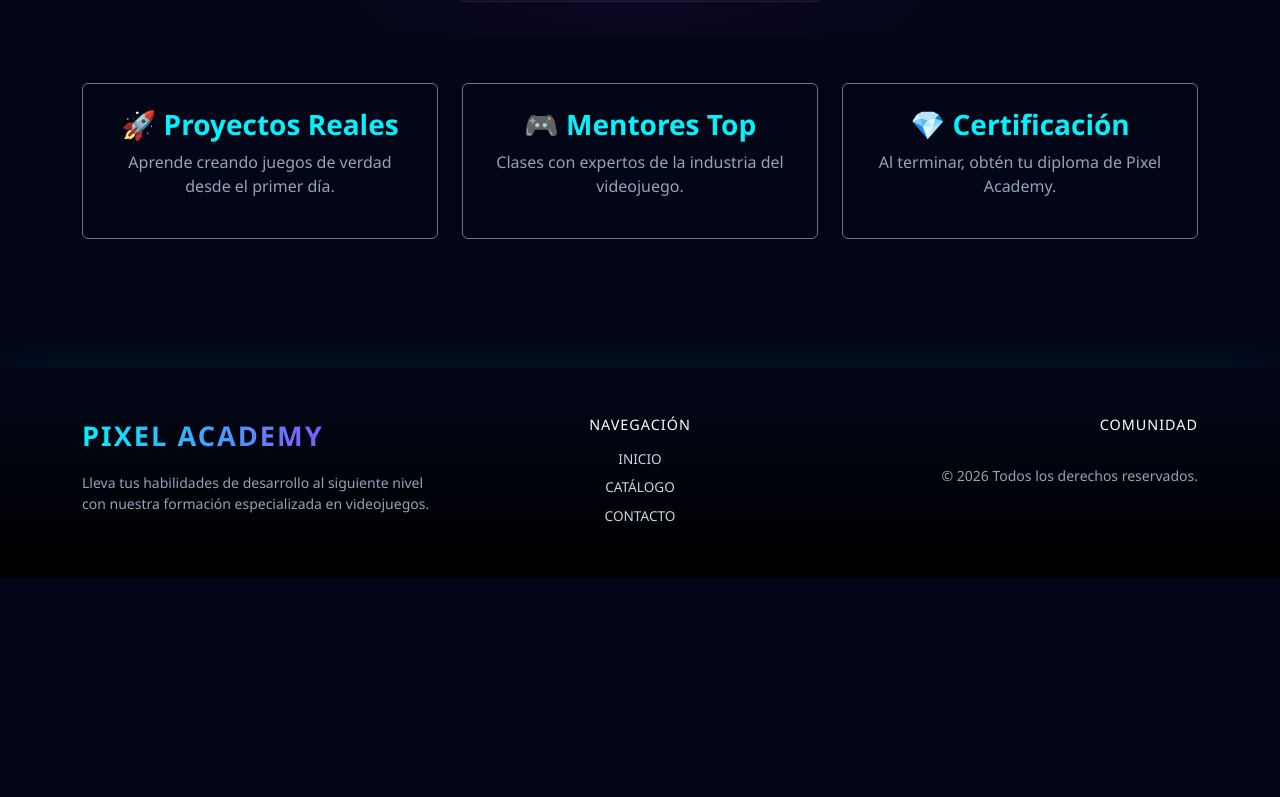
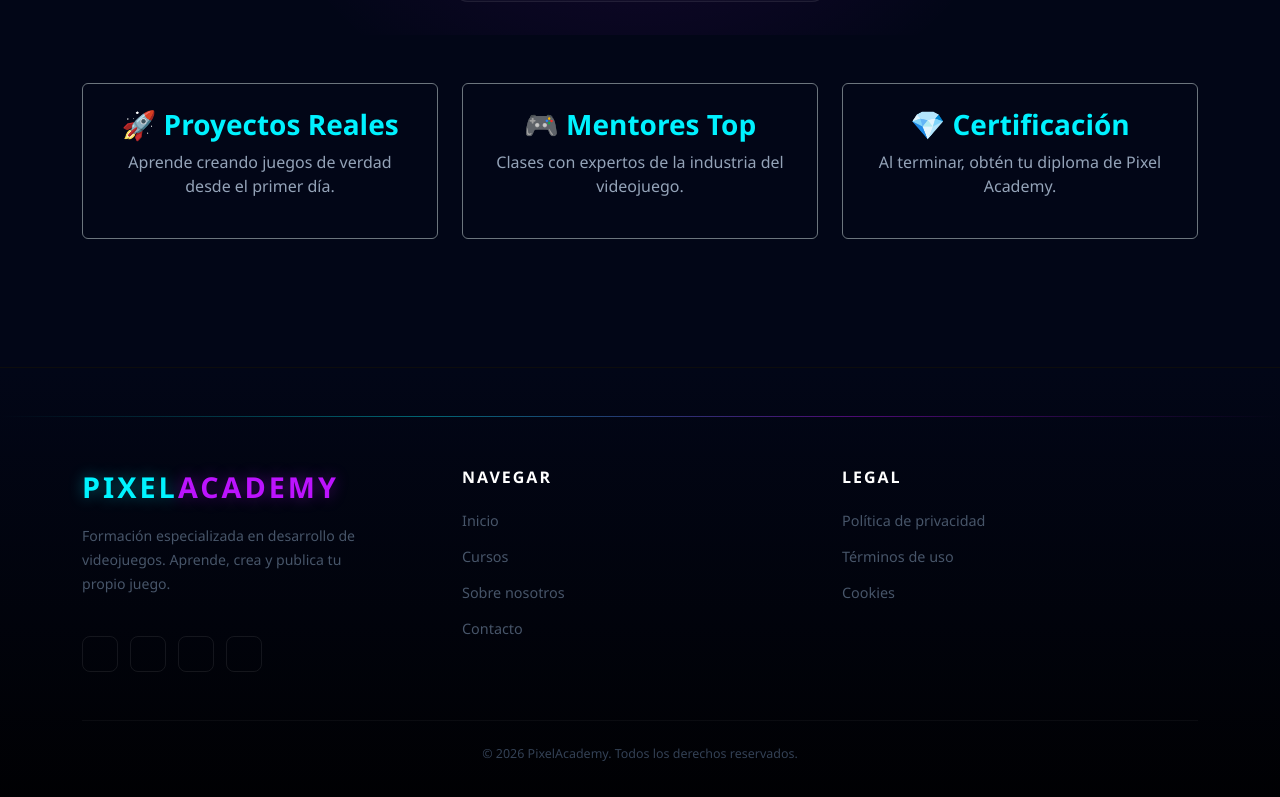
Before and after one commit to Oscar04525/PixelAcademy, an Angular app: page /home in a window 1280 px wide. Shown: the part 605-1402 px from the top of the page. Before the commit the page ends 1183 px from the top, so only its background shows below. Built offline with nearby package versions, Linux system fonts and the light colour scheme.

Commit message:
cambios estéticos en Footer

```diff
--- a/src/app/components/footer/footer.component.css
+++ b/src/app/components/footer/footer.component.css
@@ -0,0 +1,102 @@
+.footer-wrapper {
+  background: linear-gradient(180deg, #020617 0%, #000000 100%);
+  position: relative;
+  margin-top: 5rem;
+}
+
+.footer-glow-line {
+  height: 1px;
+  background: linear-gradient(90deg, transparent, #00f3ff, #bc13fe, transparent);
+  opacity: 0.4;
+}
+
+.footer-brand {
+  font-size: 1.8rem;
+  font-weight: 900;
+  letter-spacing: 3px;
+}
+
+.brand-cyan {
+  color: #00f3ff;
+  text-shadow: 0 0 15px rgba(0, 243, 255, 0.4);
+}
+
+.brand-purple {
+  color: #bc13fe;
+  text-shadow: 0 0 15px rgba(188, 19, 254, 0.4);
+}
+
+.footer-desc {
+  color: #475569;
+  font-size: 0.88rem;
+  line-height: 1.7;
+  max-width: 280px;
+}
+
+.footer-socials {
+  display: flex;
+  gap: 0.75rem;
+}
+
+.social-icon {
+  display: flex;
+  align-items: center;
+  justify-content: center;
+  width: 36px;
+  height: 36px;
+  border-radius: 8px;
+  border: 1px solid rgba(255, 255, 255, 0.08);
+  color: #475569;
+  font-size: 1rem;
+  text-decoration: none;
+  transition: all 0.3s ease;
+}
+
+.social-icon:hover {
+  border-color: #00f3ff;
+  color: #00f3ff;
+  box-shadow: 0 0 12px rgba(0, 243, 255, 0.25);
+  transform: translateY(-2px);
+}
+
+.footer-heading {
+  font-size: 1rem;
+  font-weight: 700;
+  letter-spacing: 2px;
+  color: #ffffff;
+  margin-bottom: 1.2rem;
+}
+
+.footer-links {
+  list-style: none;
+  padding: 0;
+  margin: 0;
+  display: flex;
+  flex-direction: column;
+  gap: 0.75rem;
+}
+
+.footer-links a {
+  color: #475569;
+  text-decoration: none;
+  font-size: 0.9rem;
+  transition: all 0.25s ease;
+  position: relative;
+  padding-left: 0;
+}
+
+.footer-links a:hover {
+  color: #00f3ff;
+  padding-left: 6px;
+}
+
+.footer-divider {
+  height: 1px;
+  background: rgba(255, 255, 255, 0.04);
+}
+
+.footer-copy {
+  color: #334155;
+  font-size: 0.78rem;
+  margin: 0;
+}
--- a/src/app/components/footer/footer.component.html
+++ b/src/app/components/footer/footer.component.html
@@ -1,34 +1,52 @@
-<footer class="footer border-top border-secondary border-opacity-10">
-  <div class="container">
-    <div class="row gy-4">
-      <!-- Columna Branding -->
-      <div class="col-md-4 text-center text-md-start">
-        <span class="navbar-brand mb-3 d-block">PIXEL ACADEMY</span>
-        <p class="small" style="color: var(--text-gray);">
-          Lleva tus habilidades de desarrollo al siguiente nivel con nuestra formación especializada en videojuegos.
+<footer class="footer-wrapper">
+
+  <div class="footer-glow-line"></div>
+
+  <div class="container py-5">
+    <div class="row gy-5 align-items-start">
+
+      <!-- Branding -->
+      <div class="col-md-4 d-flex flex-column justify-content-start">
+        <div class="footer-brand">
+          <span class="brand-cyan">PIXEL</span><span class="brand-purple">ACADEMY</span>
+        </div>
+        <p class="footer-desc mt-3">
+          Formación especializada en desarrollo de videojuegos. Aprende, crea y publica tu propio juego.
         </p>
-      </div>
-
-      <!-- Columna Navegación (Aquí están tus enlaces) -->
-      <div class="col-md-4 text-center">
-        <h5 class="text-white mb-3" style="font-size: 0.9rem; letter-spacing: 1px;">NAVEGACIÓN</h5>
-        <div class="d-flex flex-column align-items-center gap-2">
-          <a routerLink="/inicio" class="nav-link">Inicio</a>
-          <a routerLink="/catalog" class="nav-link">Catálogo</a>
-          <a routerLink="/contact" class="nav-link">Contacto</a>
+        <div class="footer-socials mt-4">
+          <a href="#" class="social-icon"><i class="bi bi-discord"></i></a>
+          <a href="#" class="social-icon"><i class="bi bi-twitch"></i></a>
+          <a href="#" class="social-icon"><i class="bi bi-instagram"></i></a>
+          <a href="#" class="social-icon"><i class="bi bi-youtube"></i></a>
         </div>
       </div>
 
-      <!-- Columna Legal / Redes -->
-      <div class="col-md-4 text-center text-md-end">
-        <h5 class="text-white mb-3" style="font-size: 0.9rem; letter-spacing: 1px;">COMUNIDAD</h5>
-        <div class="d-flex justify-content-center justify-content-md-end gap-3 mb-3 text-neon" style="font-size: 1.2rem;">
-          <i class="bi bi-discord pointer"></i>
-          <i class="bi bi-twitch pointer"></i>
-          <i class="bi bi-instagram pointer"></i>
-        </div>
-        <p class="small m-0" style="color: var(--text-gray);">© 2026 Todos los derechos reservados.</p>
+      <div class="col-md-4 col-6">
+        <p class="footer-heading">NAVEGAR</p>
+        <ul class="footer-links">
+          <li><a routerLink="/home">Inicio</a></li>
+          <li><a routerLink="/catalog">Cursos</a></li>
+          <li><a routerLink="/about">Sobre nosotros</a></li>
+          <li><a routerLink="/contact">Contacto</a></li>
+        </ul>
       </div>
+
+      <div class="col-md-4 col-6">
+        <p class="footer-heading">LEGAL</p>
+        <ul class="footer-links">
+          <li><a href="#">Política de privacidad</a></li>
+          <li><a href="#">Términos de uso</a></li>
+          <li><a href="#">Cookies</a></li>
+        </ul>
+      </div>
+
     </div>
+
+    <div class="footer-divider mt-5"></div>
+
+    <div class="d-flex justify-content-center align-items-center pt-4 pb-2">
+      <p class="footer-copy mb-0">© 2026 PixelAcademy. Todos los derechos reservados.</p>
+    </div>
+
   </div>
 </footer>
```
